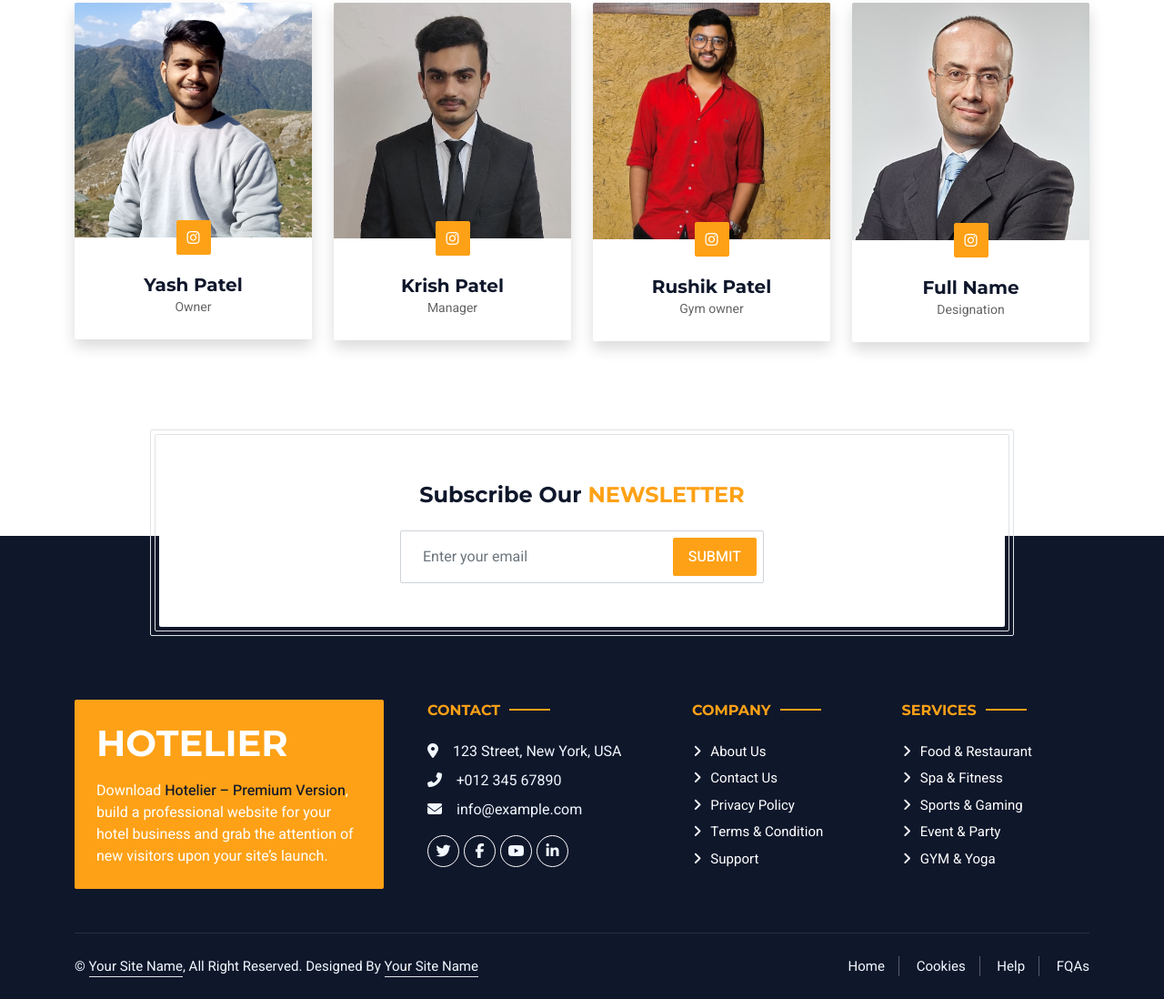
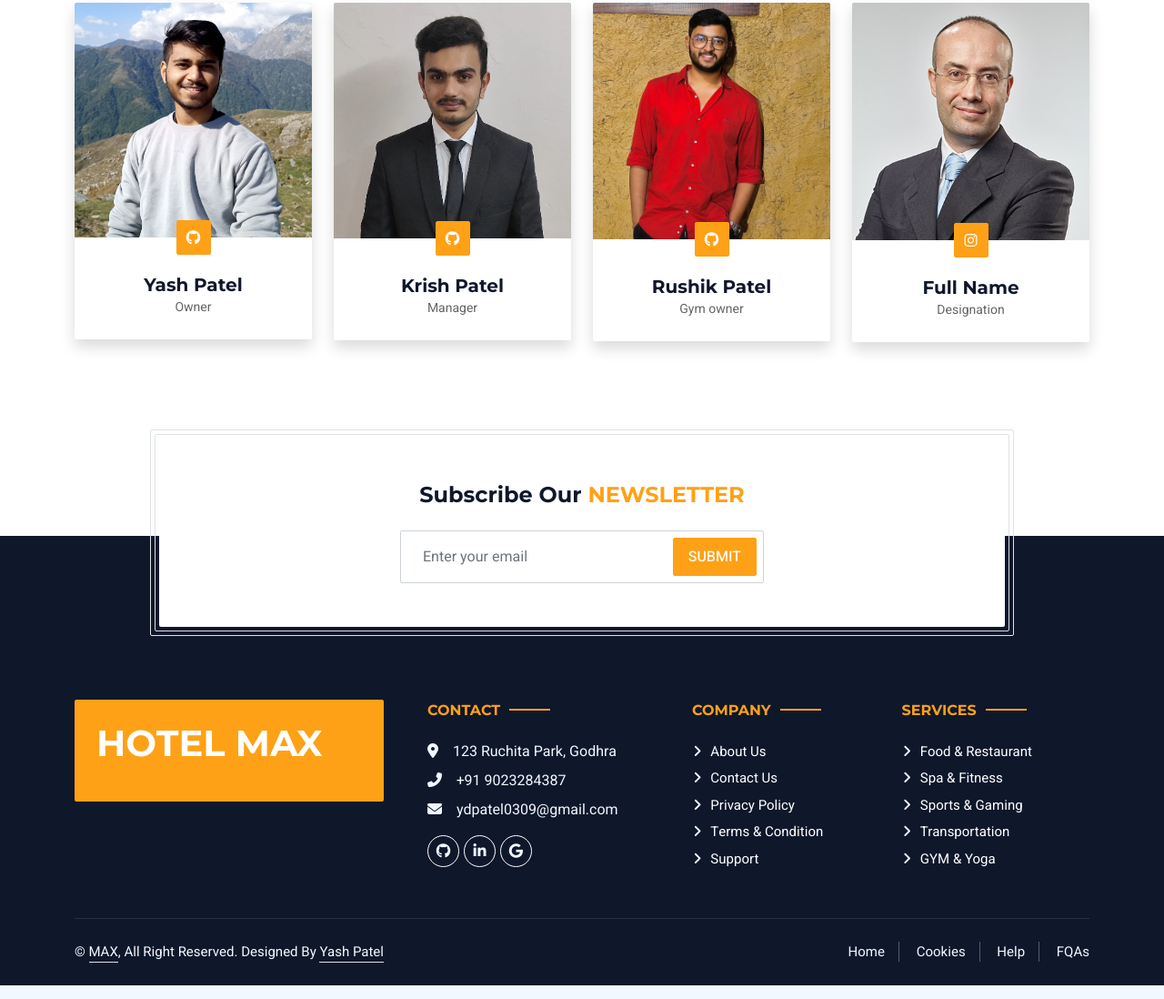
Before and after one commit to ydpatel0309/bootstrap-project, a plain HTML site: page index.html in a window 1280 px wide. Shown: the part 3735-4833 px from the top of the page at 91% size. Drawn offline with nearby package versions, Linux system fonts and the light colour scheme.

Commit message:
bug fixing

```diff
--- a/index.html
+++ b/index.html
@@ -487,7 +487,7 @@
             <div class="container">
                 <div class="text-center wow fadeInUp" data-wow-delay="0.1s">
                     <h6 class="section-title text-center text-primary text-uppercase">Our Team</h6>
-                    <h1 class="mb-5">Explore Our <span class="text-primary text-uppercase">Staffs</span></h1>
+                    <h1 class="mb-5">Explore Our <span class="text-primary text-uppercase">Members</span></h1>
                 </div>
                 <div class="row g-4">
                     <div class="col-lg-3 col-md-6 wow fadeInUp" data-wow-delay="0.1s">
@@ -495,7 +495,7 @@
                             <div class="position-relative">
                                 <img class="img-fluid" src="img/yash.jpg" alt="">
                                 <div class="position-absolute start-50 top-100 translate-middle d-flex align-items-center">
-                                    <a class="btn btn-square btn-primary mx-1" href=""><i class="fab fa-instagram"></i></a>
+                                    <a class="btn btn-square btn-primary mx-1" href="https://github.com/ydpatel0309"><i class="fab fa-github"></i></a>
                                 </div>
                             </div>
                             <div class="text-center p-4 mt-3">
@@ -509,7 +509,7 @@
                             <div class="position-relative">
                                 <img class="img-fluid" src="img/krish.jpg" alt="">
                                 <div class="position-absolute start-50 top-100 translate-middle d-flex align-items-center">
-                                    <a class="btn btn-square btn-primary mx-1" href=""><i class="fab fa-instagram"></i></a>
+                                    <a class="btn btn-square btn-primary mx-1" href="https://github.com/prokrishpatel"><i class="fab fa-github"></i></a>
                                 </div>
                             </div>
                             <div class="text-center p-4 mt-3">
@@ -523,7 +523,7 @@
                             <div class="position-relative">
                                 <img class="img-fluid" src="img/rushik.jpg" alt="">
                                 <div class="position-absolute start-50 top-100 translate-middle d-flex align-items-center">
-                                    <a class="btn btn-square btn-primary mx-1" href=""><i class="fab fa-instagram"></i></a>
+                                    <a class="btn btn-square btn-primary mx-1" href="https://github.com/rushik0507"><i class="fab fa-github"></i></a>
                                 </div>
                             </div>
                             <div class="text-center p-4 mt-3">
@@ -578,22 +578,21 @@
                 <div class="row g-5">
                     <div class="col-md-6 col-lg-4">
                         <div class="bg-primary rounded p-4">
-                            <a href="index.html"><h1 class="text-white text-uppercase mb-3">Hotelier</h1></a>
+                            <a href="index.html"><h1 class="text-white text-uppercase mb-3">Hotel MAX</h1></a>
                             <p class="text-white mb-0">
-								Download <a class="text-dark fw-medium" href="">Hotelier – Premium Version</a>, build a professional website for your hotel business and grab the attention of new visitors upon your site’s launch.
 							</p>
                         </div>
                     </div>
                     <div class="col-md-6 col-lg-3">
                         <h6 class="section-title text-start text-primary text-uppercase mb-4">Contact</h6>
-                        <p class="mb-2"><i class="fa fa-map-marker-alt me-3"></i>123 Street, New York, USA</p>
-                        <p class="mb-2"><i class="fa fa-phone-alt me-3"></i>+012 345 67890</p>
-                        <p class="mb-2"><i class="fa fa-envelope me-3"></i>info@example.com</p>
+                        <p class="mb-2"><i class="fa fa-map-marker-alt me-3"></i>123 Ruchita Park, Godhra</p>
+                        <p class="mb-2"><i class="fa fa-phone-alt me-3"></i>+91 9023284387</p>
+                        <p class="mb-2"><i class="fa fa-envelope me-3"></i>ydpatel0309@gmail.com</p>
                         <div class="d-flex pt-2">
-                            <a class="btn btn-outline-light btn-social" href=""><i class="fab fa-twitter"></i></a>
-                            <a class="btn btn-outline-light btn-social" href=""><i class="fab fa-facebook-f"></i></a>
-                            <a class="btn btn-outline-light btn-social" href=""><i class="fab fa-youtube"></i></a>
-                            <a class="btn btn-outline-light btn-social" href=""><i class="fab fa-linkedin-in"></i></a>
+                            <a class="btn btn-outline-light btn-social" href="https://github.com/ydpatel0309"><i class="fab fa-github"></i></a>
+                            <a class="btn btn-outline-light btn-social" href="https://www.linkedin.com/in/yash-patel-986787222/"><i class="fab fa-linkedin-in"></i></a>
+                            <a class="btn btn-outline-light btn-social" href=""><i class="fab fa-google"></i></a>
+
                         </div>
                     </div>
                     <div class="col-lg-5 col-md-12">
@@ -611,7 +610,7 @@
                                 <a class="btn btn-link" href="">Food & Restaurant</a>
                                 <a class="btn btn-link" href="">Spa & Fitness</a>
                                 <a class="btn btn-link" href="">Sports & Gaming</a>
-                                <a class="btn btn-link" href="">Event & Party</a>
+                                <a class="btn btn-link" href="">Transportation</a>
                                 <a class="btn btn-link" href="">GYM & Yoga</a>
                             </div>
                         </div>
@@ -622,10 +621,10 @@
                 <div class="copyright">
                     <div class="row">
                         <div class="col-md-6 text-center text-md-start mb-3 mb-md-0">
-                            &copy; <a class="border-bottom" href="#">Your Site Name</a>, All Right Reserved.
+                            &copy; <a class="border-bottom" href="#">MAX</a>, All Right Reserved.
 
 
-							Designed By <a class="border-bottom" href="">Your Site Name</a>
+							Designed By <a class="border-bottom" href="">Yash Patel</a>
                         </div>
                         <div class="col-md-6 text-center text-md-end">
                             <div class="footer-menu">
@@ -642,7 +641,7 @@
         <!-- Footer End -->
 
 
-        <!-- Back to Top -->
+        <!--Top button right side -->
         <a href="#" class="btn btn-lg btn-primary btn-lg-square back-to-top"><i class="bi bi-arrow-up"></i></a>
     </div>
 
@@ -659,7 +658,6 @@
     <script src="lib/tempusdominus/js/tempusdominus-bootstrap-4.min.js"></script>
     <script src="https://kit.fontawesome.com/63701e1389.js" crossorigin="anonymous"></script>
 
-    <!-- Template Javascript -->
     <script src="js/main.js"></script>
 </body>
 
```
